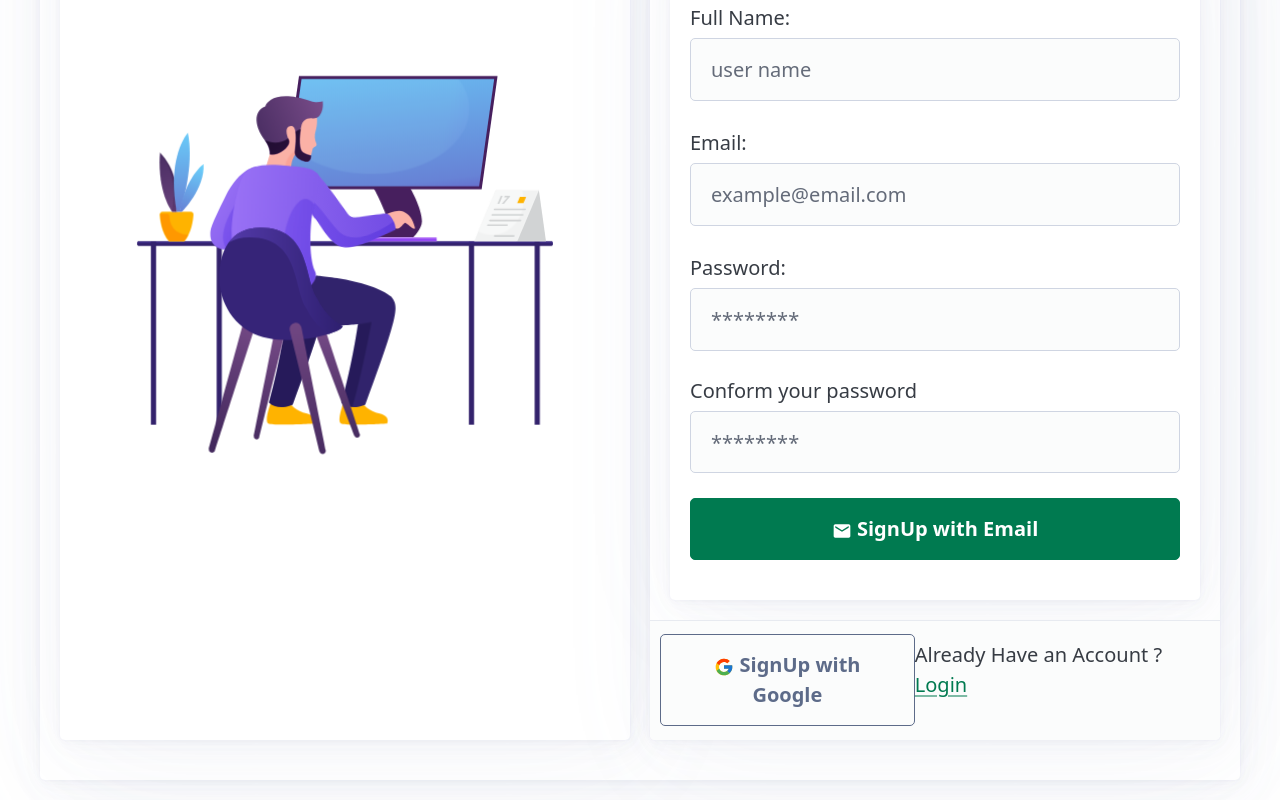
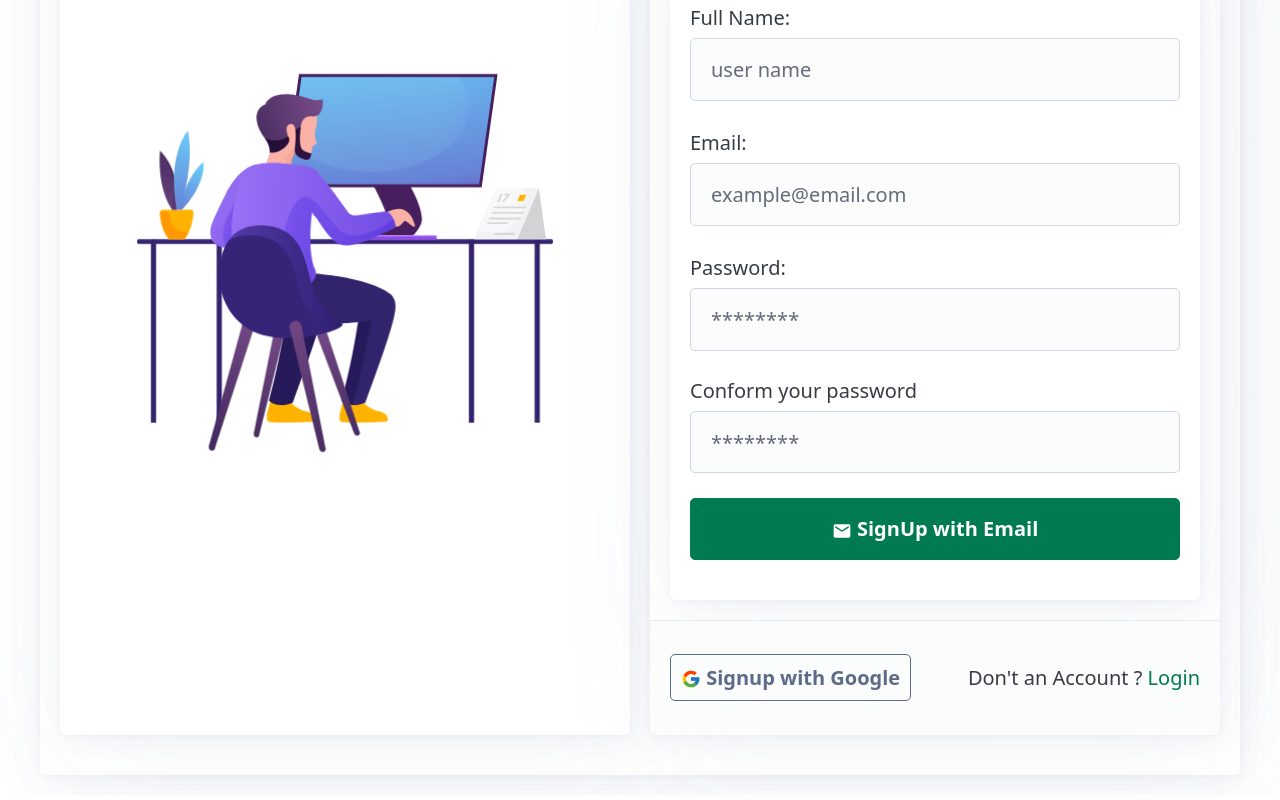
Before and after one commit to push-on/Hostel_Hive_Project_React_Firebase, a React (Vite) app: page /signup in a window 1280 px wide. Shown: the part 314-1114 px from the top of the page. Built offline with nearby package versions, Linux system fonts and the light colour scheme.

Commit message:
Update 09/30/2023 13:23:36

```diff
--- a/src/pages/Login.tsx
+++ b/src/pages/Login.tsx
@@ -121,12 +121,12 @@ export default function Login() {
 						</form>
 					</article>
 					<footer>
-						<nav>
+						<nav >
 							<ul>
-								<button className='secondary outline' onClick={signInWithGoogle}><FcGoogle /> Login with Google</button>
+								<li><button className='secondary outline' onClick={signInWithGoogle}><FcGoogle /> Login with Google</button></li>
 							</ul>
 							<ul>
-								<p>Don't Have an Account ? <Link to='/signup'>Signup</Link></p>
+								<li>Don't Have an Account ? <Link to='/signup'>Signup</Link></li>
 							</ul>
 						</nav>
 					</footer>
--- a/src/pages/SignUp.tsx
+++ b/src/pages/SignUp.tsx
@@ -152,10 +152,10 @@ export default function SignUp() {
 					<footer>
 						<nav>
 							<ul>
-								<button className='secondary outline' onClick={signInWithGoogle}><FcGoogle /> SignUp with Google</button>
+								<li><button className='secondary outline' onClick={signInWithGoogle}><FcGoogle /> Signup with Google</button></li>
 							</ul>
 							<ul>
-								<p>Already Have an Account ? <Link to='/login'>Login</Link></p>
+								<li>Don't an Account ? <Link to='/login'>Login</Link></li>
 							</ul>
 						</nav>
 					</footer>
```
